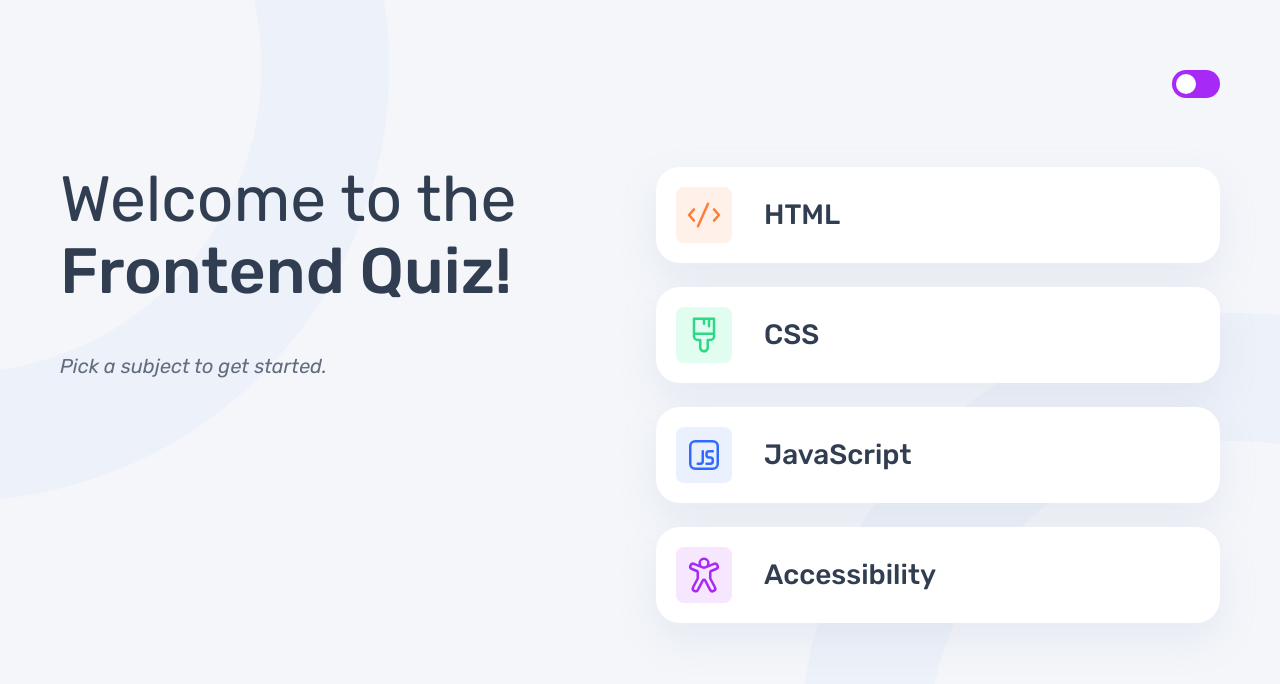
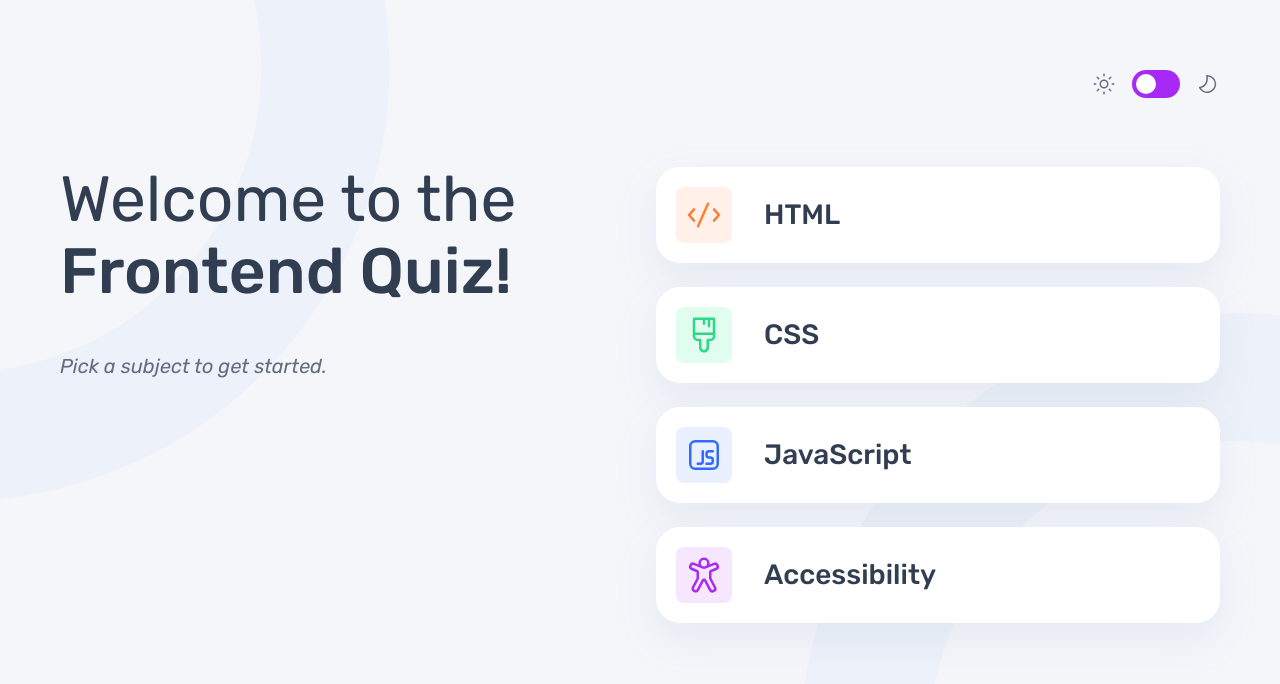
Before and after one commit to Valik3201/frontend-quiz-app, a React (Vite) app: page / in a window 1280 px wide. Shown: the top 684 px of the page. Built offline with nearby package versions, Linux system fonts and the light colour scheme.

Commit message:
feat(ui): update theme switching and add icons

```diff
--- a/src/App.jsx
+++ b/src/App.jsx
@@ -1,14 +1,18 @@
 import { BrowserRouter as Router, Routes, Route } from "react-router-dom";
+import { useContext, useEffect } from "react";
 
 import Home from "./pages/Home";
 import QuizQuestion from "./components/QuizQuestion";
 import QuizResult from "./components/QuizResult";
 
 import GlobalContextProvider from "./context/globalContext";
+import { GlobalContext } from "./context/globalContext";
+import Layout from "./components/Layout";
 
 function App() {
   return (
     <GlobalContextProvider>
+      <Layout>
         <Router>
           <Routes>
             <Route path="/" element={<Home />} />
@@ -19,6 +23,7 @@ function App() {
             <Route path="/:quizTitle/result" element={<QuizResult />} />
           </Routes>
         </Router>
+      </Layout>
     </GlobalContextProvider>
   );
 }
--- a/src/components/Layout.jsx
+++ b/src/components/Layout.jsx
@@ -40,13 +40,14 @@ const GlobalStyle = createGlobalStyle`
 
     body {
         background: ${(props) => props.theme.background};
+        overflow: hidden;
     }
 `;
 
 const LayoutContainer = styled.main`
   display: flex;
   justify-content: center;
-  min-height: 100vh;
+  min-height: 100svh;
   background-position: fixed;
   background-repeat: no-repeat;
   background-size: cover;
--- a/src/pages/Home.jsx
+++ b/src/pages/Home.jsx
@@ -1,19 +1,23 @@
-import React, { useState, useContext, useEffect } from "react";
+import React, { useState, useContext } from "react";
 import { useNavigate } from "react-router-dom";
 import styled from "styled-components";
 import data from "../data/data.json";
 import { colors } from "../styles/colors";
 import { fonts } from "../styles/fonts";
 
+import { SwitchButton } from "../styles/homeStyles";
 import { GlobalContext } from "../context/globalContext";
-
-import Layout from "../components/Layout";
-import { SwitchButton } from "../styles/homeStyles";
 
 const Container = styled.div`
   display: flex;
   align-items: flex-end;
   flex-direction: column;
+`;
+
+const ThemeToggleContainer = styled.div`
+  display: inline-flex;
+  gap: 1rem;
+  margin: 6% 0;
 `;
 
 const Wrapper = styled.div`
@@ -101,7 +105,7 @@ const QuizTitle = styled.p`
   ${fonts.headingS}
 `;
 
-function Home() {
+const Home = () => {
   const navigate = useNavigate();
   const [selectedQuizTitle, setSelectedQuizTitle] = useState(null);
 
@@ -112,22 +116,27 @@ function Home() {
 
   const { theme, themeSwitchHandler } = useContext(GlobalContext);
 
-  useEffect(() => {
-    window.localStorage.setItem("theme", theme);
-  }, [theme]);
+  const iconSun = theme === "dark" ? "icon-sun-light.svg" : "icon-sun-dark.svg";
+  const iconMoon =
+    theme === "dark" ? "icon-moon-light.svg" : "icon-moon-dark.svg";
 
   return (
-    <Layout>
     <Container>
+      <ThemeToggleContainer>
+        <img src={`/assets/${iconSun}`} alt="Light Theme Icon" />
         <SwitchButton>
           <input
             type="checkbox"
+            checked={theme === "dark"}
             onChange={() =>
               themeSwitchHandler(theme === "dark" ? "light" : "dark")
             }
           />
           <span></span>
         </SwitchButton>
+        <img src={`/assets/${iconMoon}`} alt="Dark Theme Icon" />
+      </ThemeToggleContainer>
+
       <Wrapper>
         <TitleContainer>
           <Title>
@@ -154,8 +163,7 @@ function Home() {
         </QuizList>
       </Wrapper>
     </Container>
-    </Layout>
   );
-}
+};
 
 export default Home;
--- a/src/styles/homeStyles.js
+++ b/src/styles/homeStyles.js
@@ -7,8 +7,6 @@ export const SwitchButton = styled.label`
   display: inline-block;
   width: 3rem;
   height: 1.75rem;
-
-  margin: 6% 0;
 
   input {
     opacity: 0;
```
Lines whose indentation alone changed are shown as unchanged.
